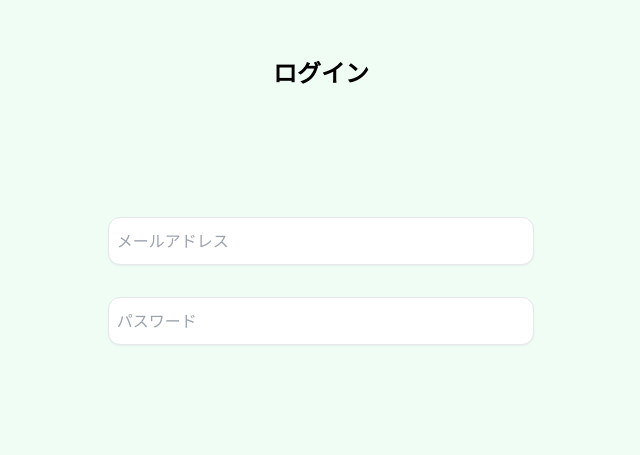
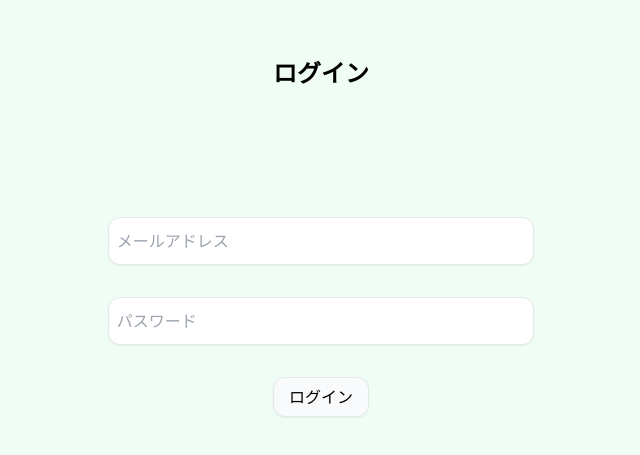
Before and after one commit to tsuchida-y/Takizawa_hackathon_ver7, a React (Vite) app: page /auth in a window 1280 px wide. Shown: the part 103-558 px from the top of the page, without its empty margins (319-959 px from the left). Built offline with nearby package versions, Linux system fonts and the light colour scheme.

Commit message:
リダイレクトとか

```diff
--- a/src/main.tsx
+++ b/src/main.tsx
@@ -4,7 +4,7 @@ import App from './pages/App.tsx';
 import Auth from './pages/auth.tsx';
 import BusinessDashboard from './pages/BusinessDashboard.tsx';
 import './index.css';
-import { BrowserRouter, Routes, Route } from 'react-router-dom';
+import { BrowserRouter, Routes, Route, Navigate } from 'react-router-dom';
 import CreateEvent from './compornent/CreateEvent.tsx';
 
 
@@ -12,6 +12,7 @@ createRoot(document.getElementById('root')!).render(
   <StrictMode>
     <BrowserRouter>
     <Routes>
+      <Route path="/" element={<Navigate to="/home" />} />
       <Route path="/auth" element={<Auth />}/>
       <Route path="/home" element={<App />} />
       <Route path="/businessdashboard" element={<BusinessDashboard />} />
--- a/src/pages/App.tsx
+++ b/src/pages/App.tsx
@@ -5,6 +5,9 @@ function App() {
   const navigate = useNavigate()
     const navigatebusinessdashuboard = () => {
         navigate('/businessdashboard')
+    }
+    const Auth = () => {
+        navigate('/auth')
     }
 
   return (
@@ -34,8 +37,11 @@ function App() {
               >
                 法人の方はこちら
               </button>
-              <button className="px-4 py-2 bg-green-600 text-white rounded-full hover:bg-green-700">
-                新規登録
+              <button
+                onClick={Auth}
+                className="px-4 py-2 bg-green-600 text-white rounded-full hover:bg-green-700"
+              >
+                ログイン
               </button>
             </nav>
           </div>
--- a/src/pages/auth.tsx
+++ b/src/pages/auth.tsx
@@ -10,8 +10,10 @@ const Auth = () => {
         <div className="flex absolute top-[50%] h-12 w-2/3 lg:w-1/3">
             <input type="password" placeholder="パスワード" className="bg-white rounded-xl shadow-sm border w-full pl-2"></input>
         </div>
+        <div className="flex absolute top-[60%] h-10 w-24 bg-gray-50 rounded-xl shadow-sm border justify-center items-center">
+            <button className="text-center h-8">ログイン</button>
+        </div>
     </div>
-  );
-};
+)}
 
 export default Auth;
```
